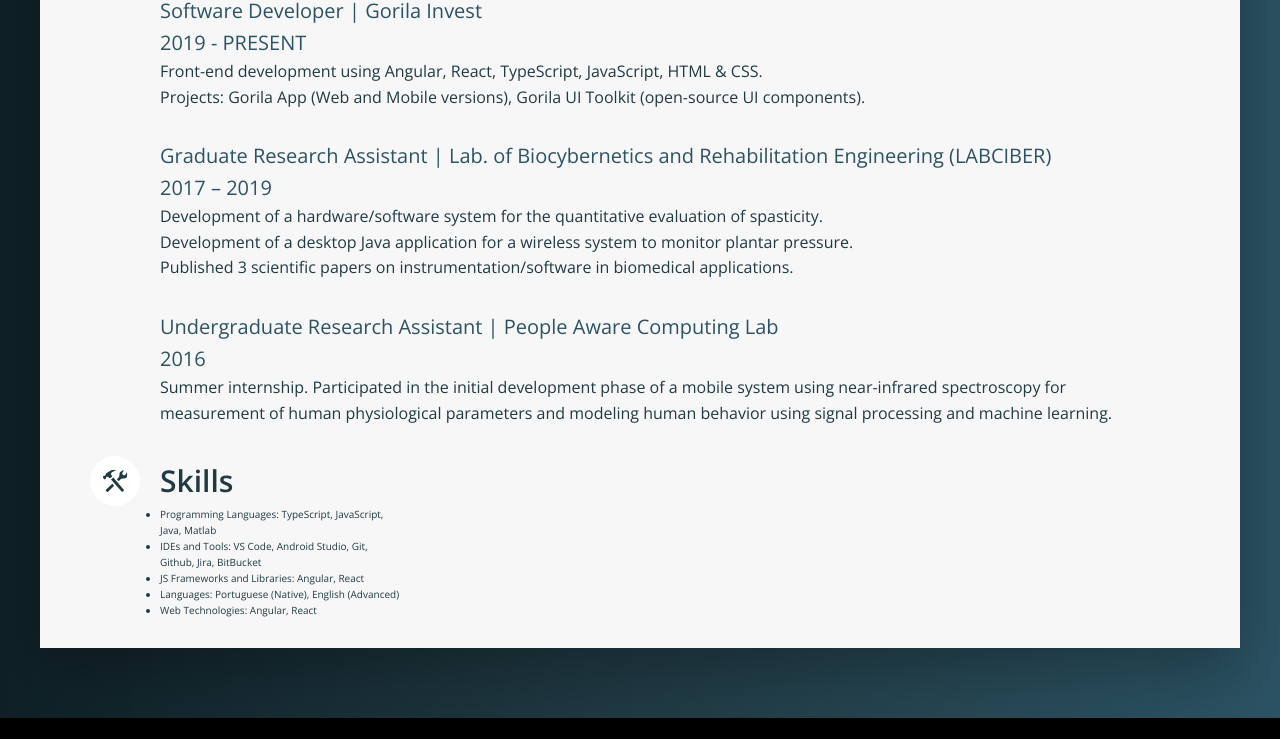
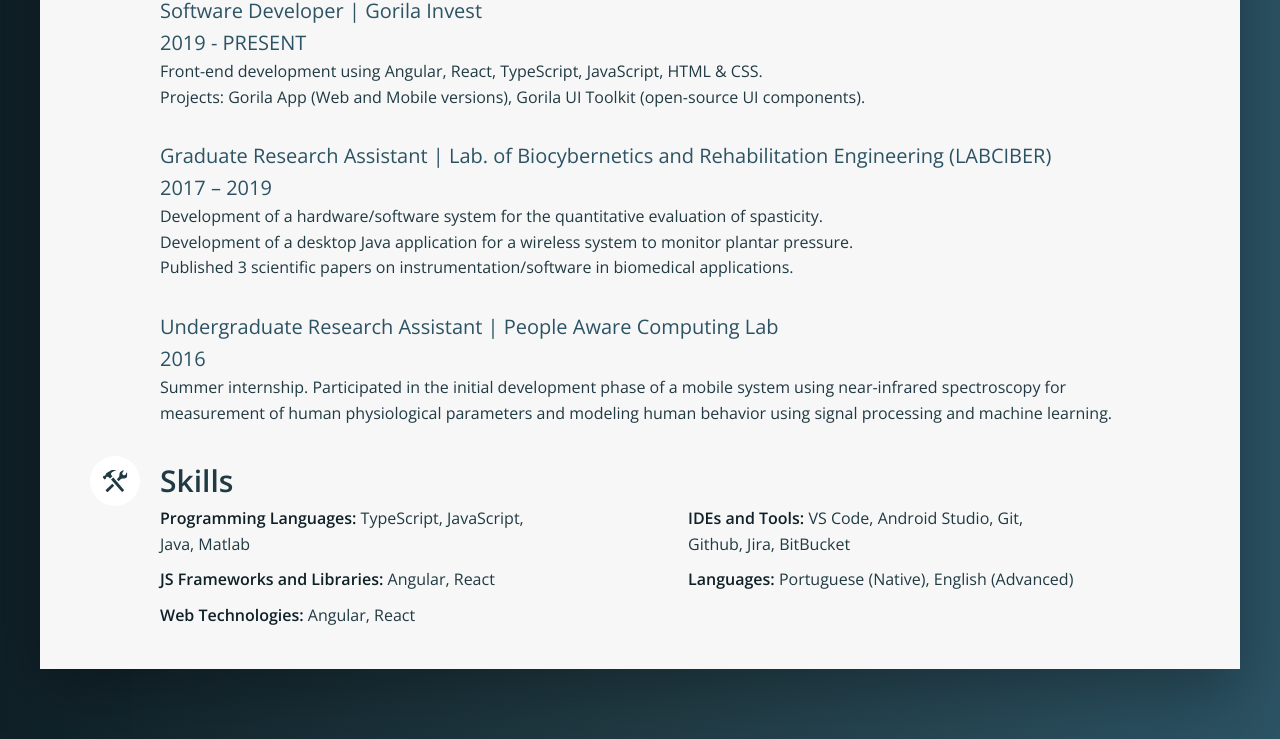
Before and after one commit to gus-c-oliveira/gus-c-oliveira.github.io, a website: page index.html in a window 1280 px wide. Shown: the part 391-1130 px from the top of the page. Before the commit the page ends 1109 px from the top, so only its background shows below. Drawn offline with nearby package versions, Linux system fonts and the light colour scheme.

Commit message:
scss: style skills items

```diff
--- a/sass/_layout.scss
+++ b/sass/_layout.scss
@@ -112,5 +112,29 @@
 .skills {
   &__content {
     @include flex-vertical;
+    flex: 1;
+  }
+
+  &__list {
+    display: flex;
+    flex-wrap: wrap;
+    justify-content: space-between;
+
+    list-style: none;
+  }
+
+  &__label {
+    color: var(--color-primary-dark);
+    font-weight: 600;
+  }
+
+  &__item {
+    flex: 0 0 45%;
+    margin-bottom: 1rem;
+  }
+
+  &__label,
+  &__item {
+    font-size: 1.6rem;
   }
 }
```
Also changed, not shown: css/style.css.
